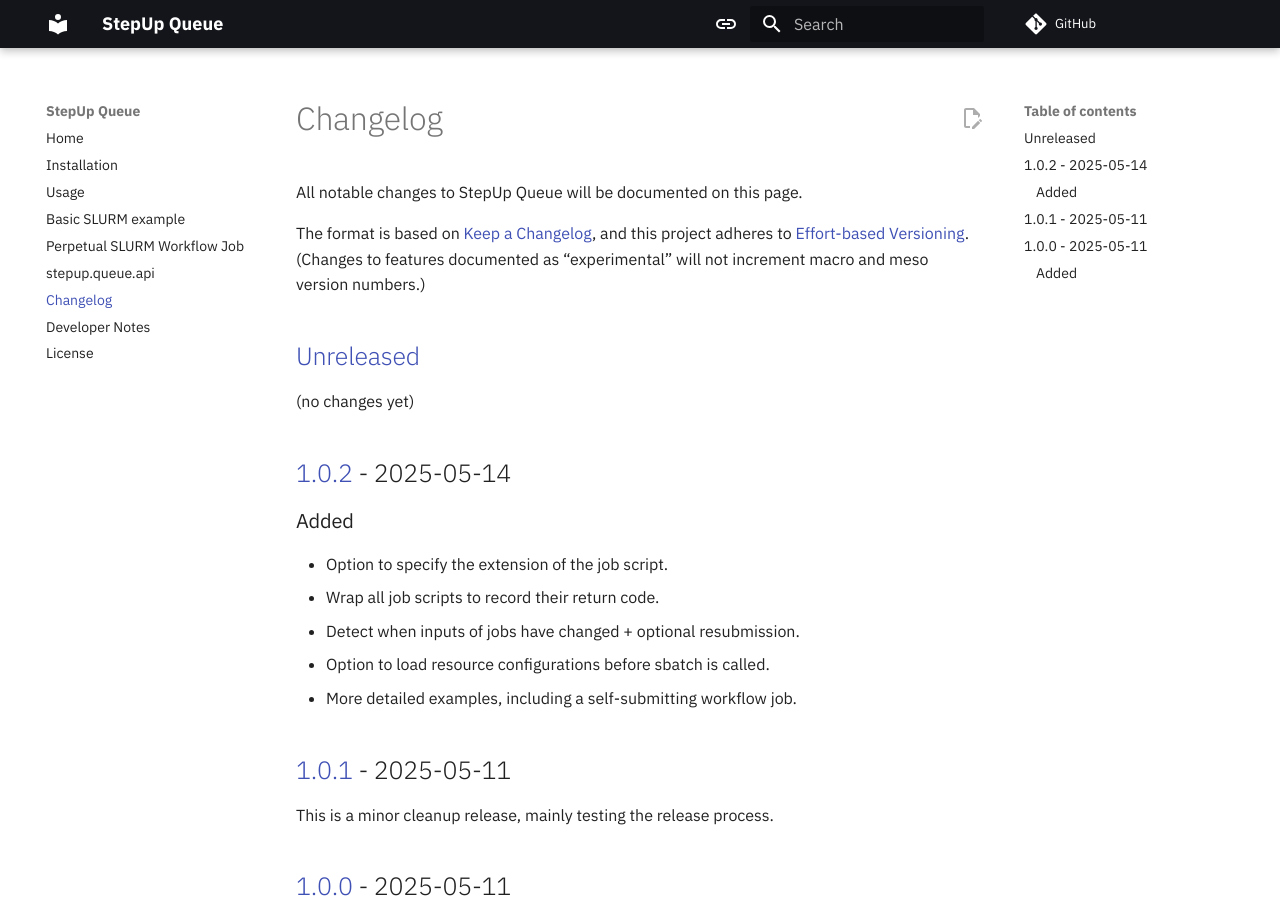
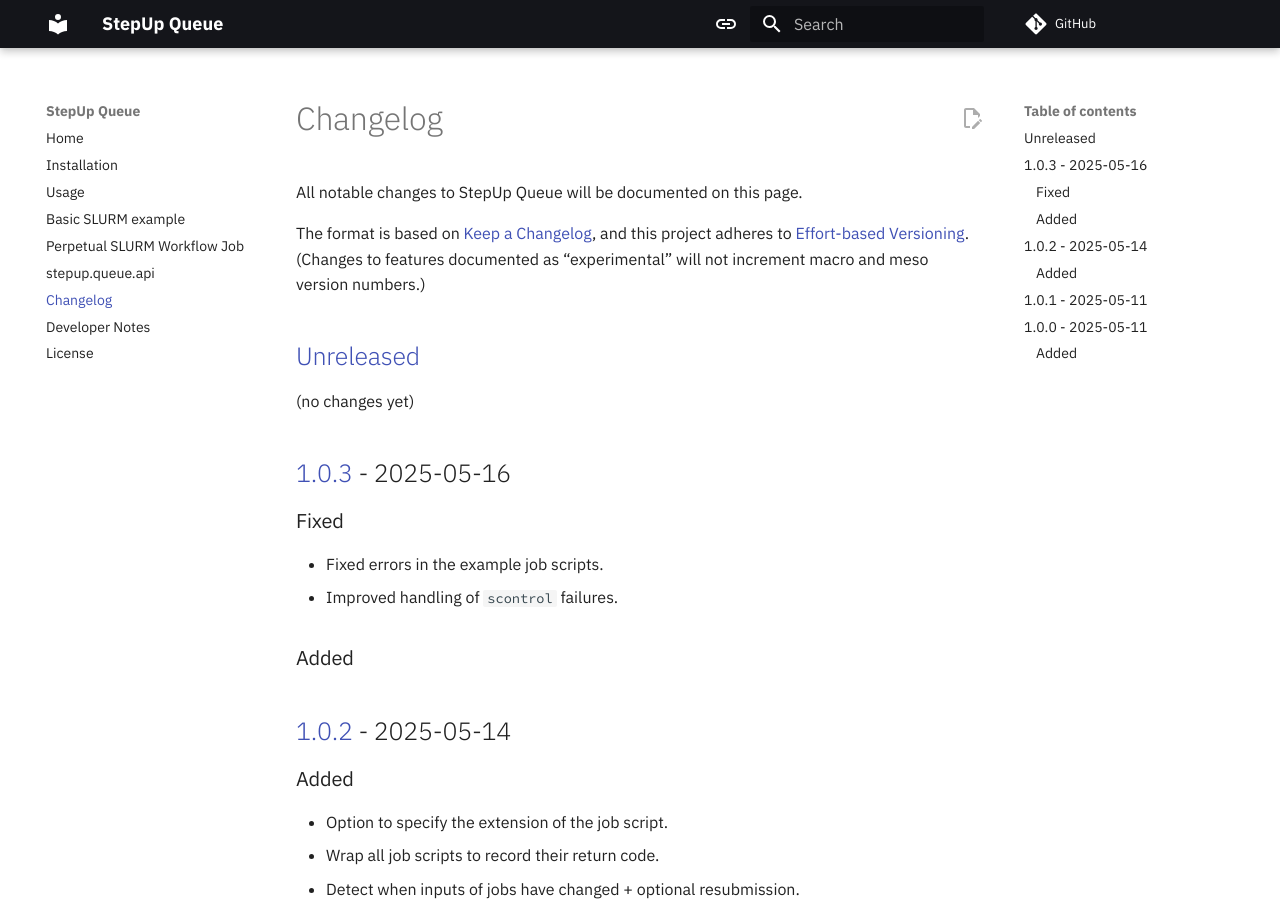
Before and after one commit to reproducible-reporting/stepup-queue, an MkDocs documentation site: the page built from docs/changelog.md, in a window 1280 px wide and 900 px high. Built offline with MkDocs 1.6.1 and Material for MkDocs 9.7.7, drawn with Linux system fonts in a browser that asks for light colours; comment, search, counter and statistics services are not loaded; the version menu is left out.

Commit message:
Prepare for release 1.0.3

```diff
--- a/docs/changelog.md
+++ b/docs/changelog.md
@@ -11,6 +11,15 @@ and this project adheres to [Effort-based Versioning](https://jacobtomlinson.dev
 ## [Unreleased][]
 
 (no changes yet)
+
+## [1.0.3][] - 2025-05-16 {: #v1.0.3 }
+
+### Fixed
+
+- Fixed errors in the example job scripts.
+- Improved handling of `scontrol` failures.
+
+### Added
 
 ## [1.0.2][] - 2025-05-14 {: #v1.0.2 }
 
@@ -38,6 +47,7 @@ It was adapted to integrate well with StepUp Core 3.
 This release also features the `stepup canceljobs` tool, which was not present in Parman.
 
 [Unreleased]: https://github.com/reproducible-reporting/stepup-queue
+[1.0.3]: https://github.com/reproducible-reporting/stepup-queue/releases/tag/v1.0.3
 [1.0.2]: https://github.com/reproducible-reporting/stepup-queue/releases/tag/v1.0.2
 [1.0.1]: https://github.com/reproducible-reporting/stepup-queue/releases/tag/v1.0.1
 [1.0.0]: https://github.com/reproducible-reporting/stepup-queue/releases/tag/v1.0.0
```
